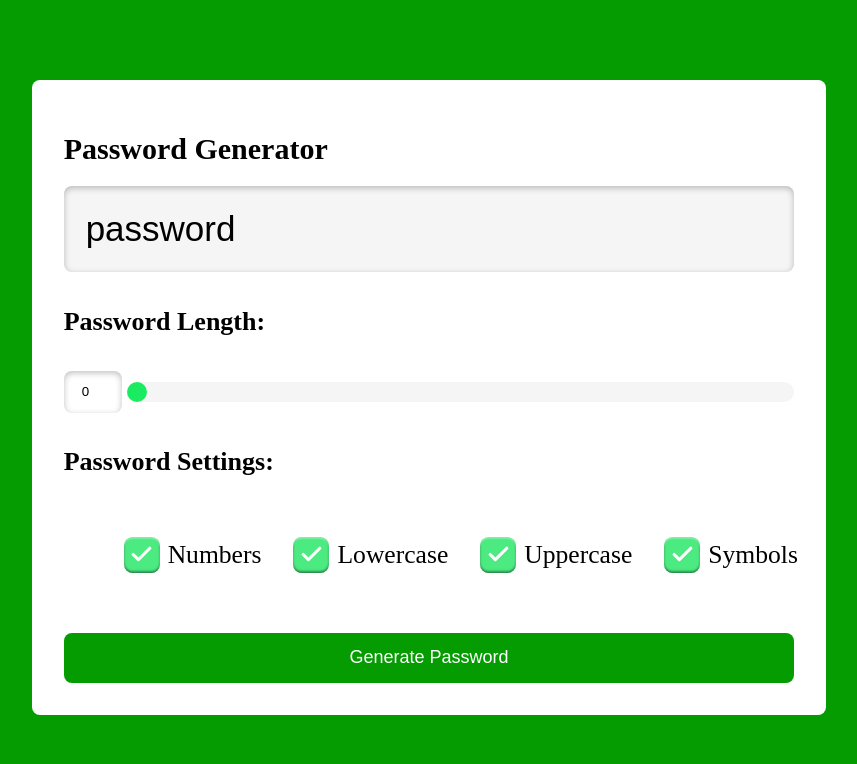
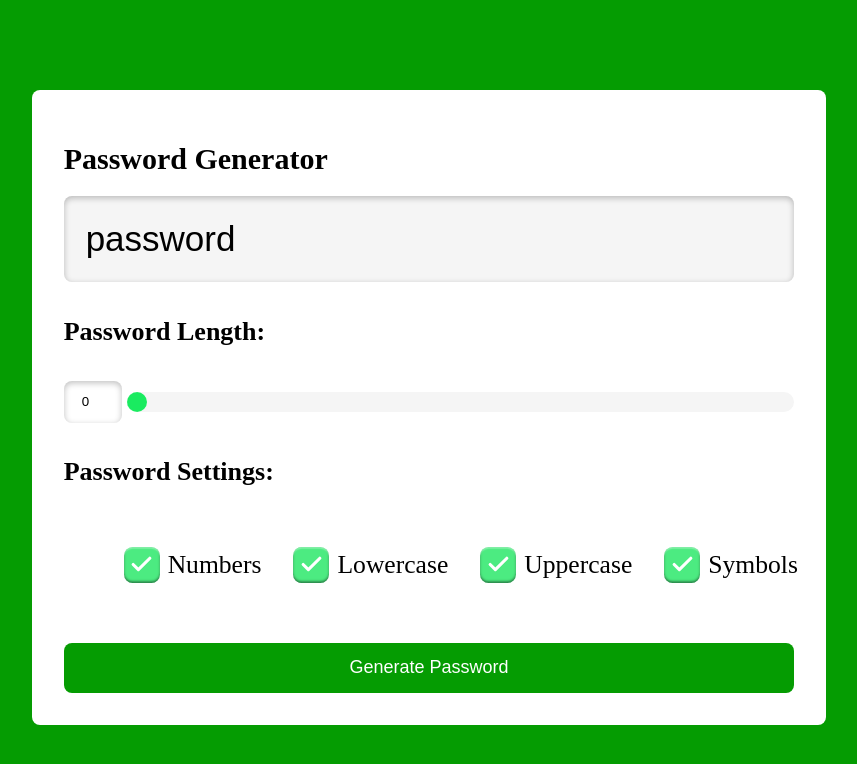
Before and after one commit to GitAbbonu/React-Password-Generator, a React (Create React App) app in the folder password-generator/: page / in a window 1280 px wide. Shown: the top 764 px of the page, without its empty margins (211-1068 px from the left). Built offline with nearby package versions, Linux system fonts and the light colour scheme.

Commit message:
add:style input

```diff
--- a/password-generator/src/Components/PasswordGenerator/passwGen.css
+++ b/password-generator/src/Components/PasswordGenerator/passwGen.css
@@ -2,7 +2,7 @@
   width: 100%;
   max-width: 1500px;
   background-color: #fff;
-  margin-top: 80px;
+  margin-top: 90px;
   border-radius: 8px;
   padding: 10%;
 }
--- a/password-generator/src/Components/PasswordGenerator/passwGen.scss
+++ b/password-generator/src/Components/PasswordGenerator/passwGen.scss
@@ -2,7 +2,7 @@
   width: 100%;
   max-width: 1500px;
   background-color: #fff;
-  margin-top: 80px;
+  margin-top: 90px;
   border-radius: 8px;
   padding: 10%;
   @media (min-width: 800px) {
```
